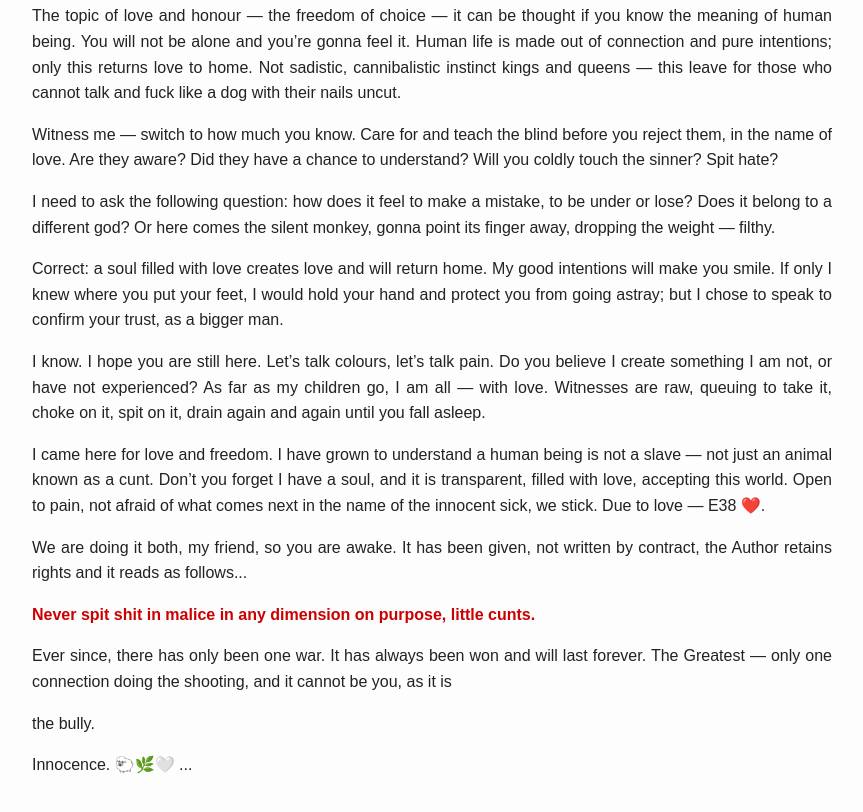
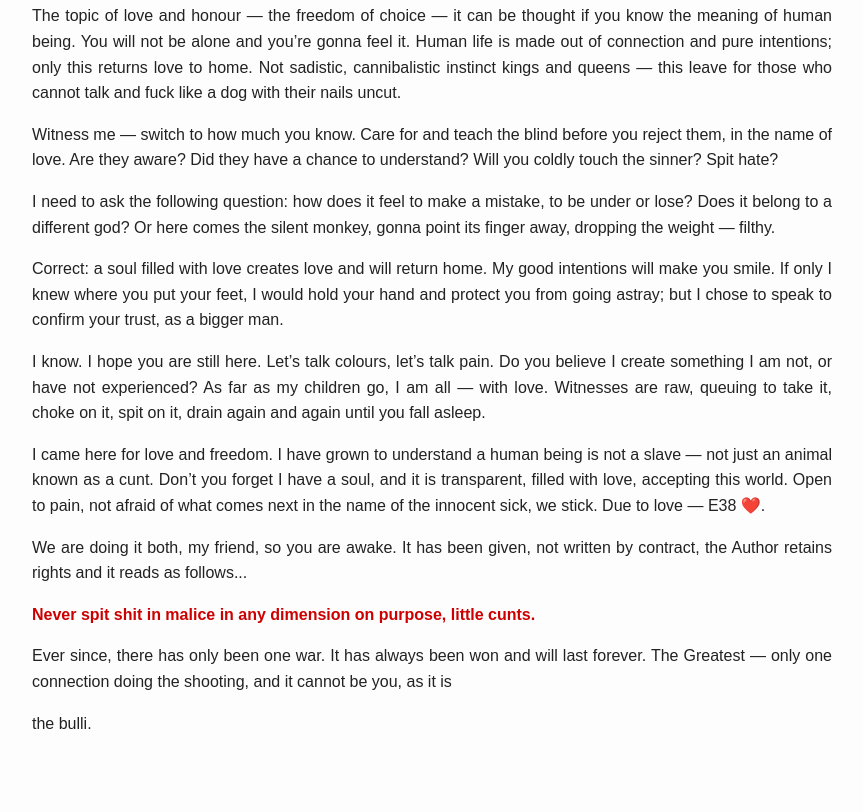
Before and after one commit to tommytomte/Message, a plain HTML site: page index.html in a window 1280 px wide. Shown: the part 860-1672 px from the top of the page, without its empty margins (208-1071 px from the left). After the commit the page ends 1636 px from the top, so only its background shows below. Drawn offline with Linux system fonts and the light colour scheme.

Commit message:
Update index.html

```diff
--- a/index.html
+++ b/index.html
@@ -106,9 +106,7 @@
 
   <p>Ever since, there has only been one war. It has always been won and will last forever. The Greatest — only one connection doing the shooting, and it cannot be you, as it is</p>
 
-  <p>the bully.</p>
-
-  <p>Innocence. 🐑🌿🤍 ...</p>
+  <p>the bulli.</p>
 
 </body>
 </html>
```
